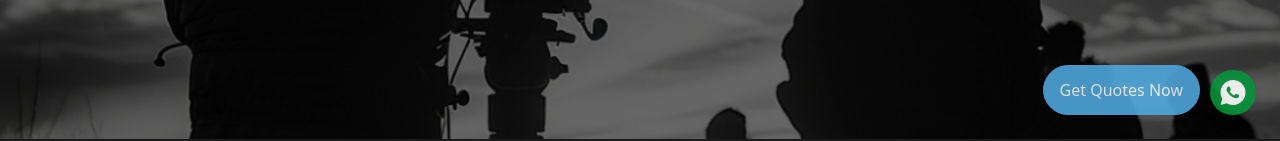
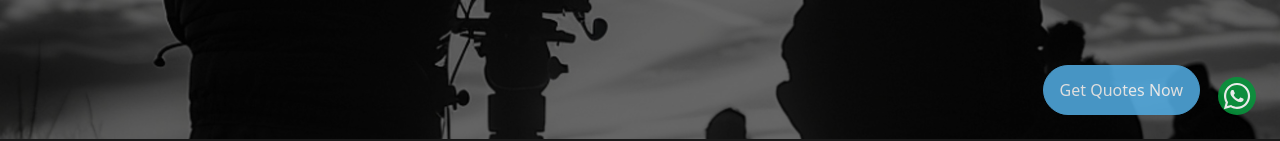
Before and after one commit to shiv-co/TpIndia, a React (Vite) app in the folder frontend/: page / in a window 1280 px wide. Shown: the part 661-802 px from the top of the page. Built offline with nearby package versions, Linux system fonts and the light colour scheme.

Commit message:
Refactor WhatsAppButton component for improved styling and icon usage

```diff
--- a/frontend/src/components/WhatsAppButton.jsx
+++ b/frontend/src/components/WhatsAppButton.jsx
@@ -1,4 +1,6 @@
 import React from "react";
+
+import { FaWhatsapp } from "react-icons/fa";
 
 export default function WhatsAppButton() {
   return (
@@ -6,10 +8,11 @@ export default function WhatsAppButton() {
       href="https://wa.me/919932012125?text=Hello%20TP%20India%20Network%2C%20I%20want%20to%20connect!"
       target="_blank"
       rel="noopener noreferrer"
-      className="fixed bottom-6 right-6 bg-[#05943a] text-white px-2 py-1 rounded-full shadow-lg text-3xl
+      className="fixed bottom-6 right-6 bg-[#05943a] text-white px-1 py-1 rounded-full shadow-lg text-3xl
       hover:scale-110 transition-all animate-pulse z-50"
     >
-      <i className="ri-whatsapp-fill"></i>
+      {/* <i className="ri-whatsapp-fill"></i> */}
+      <FaWhatsapp />
     </a>
   );
 }
```
